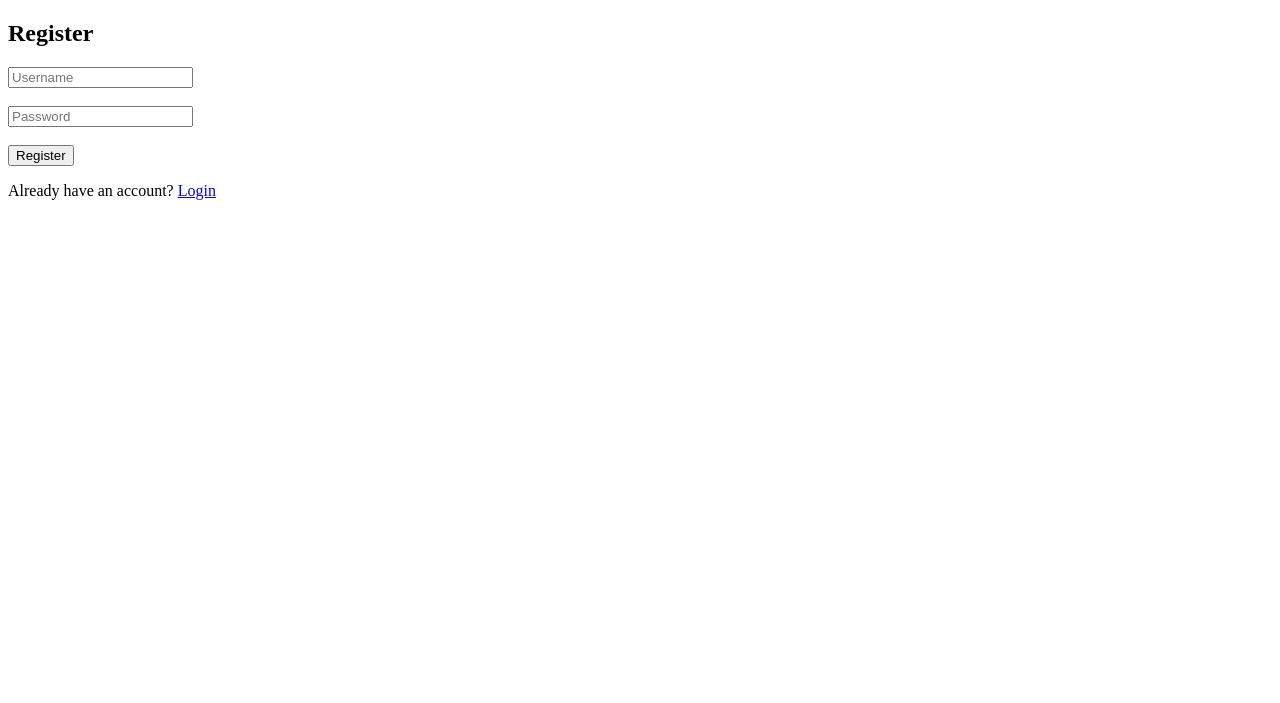
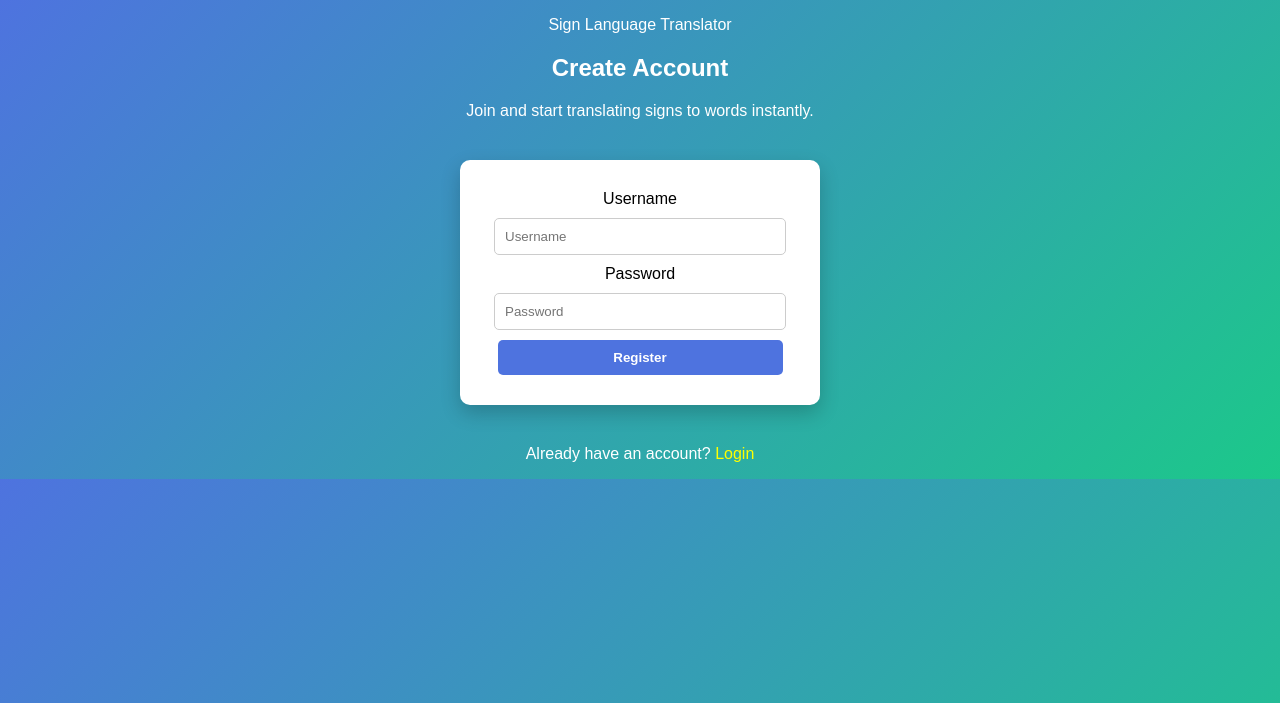
Before and after one commit to pyHabeeb/SignLangTranslator, a Flask app: page /register in a window 1280 px wide. Shown: the top 703 px of the page. Run offline with Flask 3, Linux system fonts and the light colour scheme; parts of the project's set-up code (start-up, migrations or seed data) failed here and were passed over.

Commit message:
Revamp register.html for improved UI and UX
Updated the registration page layout and added styling.

```diff
--- a/backend/templates/register.html
+++ b/backend/templates/register.html
@@ -1,19 +1,32 @@
 <!DOCTYPE html>
 <html>
 <head>
-    <title>Register</title>
+    <meta charset="UTF-8">
+    <meta name="viewport" content="width=device-width, initial-scale=1.0">
+    <title>Register | Sign Language Translator</title>
+    <link rel="stylesheet" href="{{ url_for('static', filename='style.css') }}">
 </head>
 <body>
 
-<h2>Register</h2>
+<main class="auth-shell">
+    <section class="auth-panel">
+        <p class="eyebrow">Sign Language Translator</p>
+        <h1>Create Account</h1>
+        <p class="subtitle">Join and start translating signs to words instantly.</p>
 
-<form method="POST">
-    <input type="text" name="username" placeholder="Username" required><br><br>
-    <input type="password" name="password" placeholder="Password" required><br><br>
-    <button type="submit">Register</button>
-</form>
+        <form method="POST" class="auth-form">
+            <label for="username">Username</label>
+            <input id="username" type="text" name="username" placeholder="Username" required>
 
-<p>Already have an account? <a href="/login">Login</a></p>
+            <label for="password">Password</label>
+            <input id="password" type="password" name="password" placeholder="Password" required>
+
+            <button type="submit">Register</button>
+        </form>
+
+        <p class="auth-footnote">Already have an account? <a href="/login">Login</a></p>
+    </section>
+</main>
 
 </body>
 </html>
```
